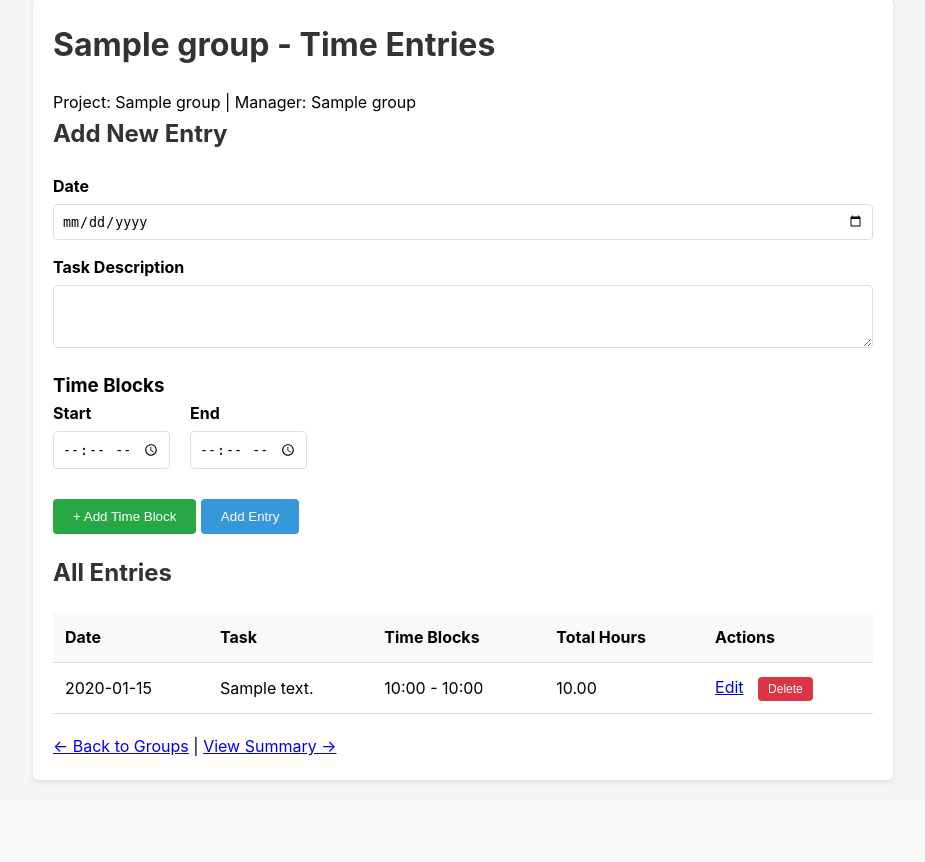
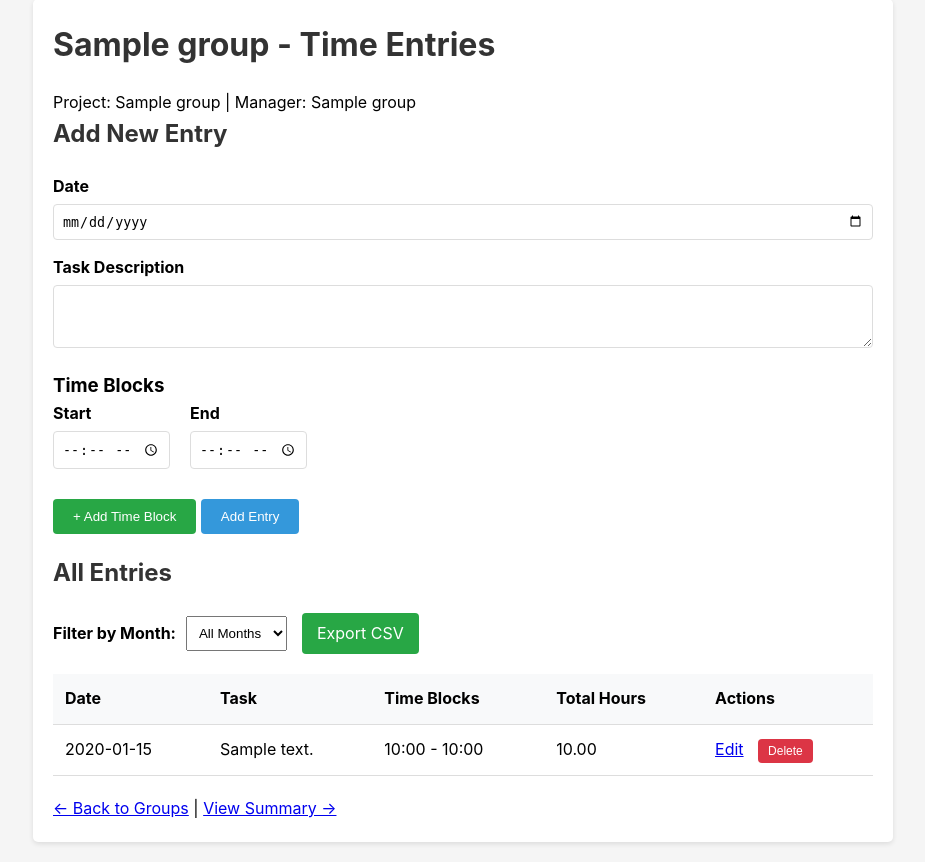
Before and after one commit to Chemical-Biology-STP/time_tracker, a Flask app: page /groups/1/entries in a window 1280 px wide. Shown: the part 97-959 px from the top of the page, without its empty margins (177-1102 px from the left). Before the commit the page ends 880 px from the top, so only its background shows below. Run offline with Flask 3, Linux system fonts and the light colour scheme; tables that the repository leaves empty hold one stand-in row (values such as "Sample post").

Commit message:
feat: add month filter and CSV export to web app entries
- Add month filter dropdown to entries page
- Add CSV export with current filter applied
- Export includes date, task, time blocks, total hours

```diff
--- a/app/routes.py
+++ b/app/routes.py
@@ -1,6 +1,8 @@
 """Flask route handlers for Time Tracker."""
+import csv
+import io
 from datetime import datetime
-from flask import Blueprint, render_template, request, redirect, url_for, flash
+from flask import Blueprint, render_template, request, redirect, url_for, flash, Response
 from .models import db, ResearchGroup, TimeEntry, TimeBlock
 from .utils import (
     validate_group_name,
@@ -115,9 +117,31 @@ def entries(group_id):
         flash('Time entry added successfully.', 'success')
         return redirect(url_for('main.entries', group_id=group_id))
 
-    # Get entries ordered by date descending
-    all_entries = TimeEntry.query.filter_by(research_group_id=group_id).order_by(TimeEntry.date.desc()).all()
-    return render_template('entries.html', group=group, entries=all_entries)
+    # Get month filter from query params
+    month_filter = request.args.get('month', '')
+
+    # Build query
+    query = TimeEntry.query.filter_by(research_group_id=group_id)
+
+    if month_filter:
+        try:
+            year, month = map(int, month_filter.split('-'))
+            from calendar import monthrange
+            start_date = datetime(year, month, 1).date()
+            _, last_day = monthrange(year, month)
+            end_date = datetime(year, month, last_day).date()
+            query = query.filter(TimeEntry.date >= start_date, TimeEntry.date <= end_date)
+        except (ValueError, TypeError):
+            pass
+
+    all_entries = query.order_by(TimeEntry.date.desc()).all()
+
+    # Get available months for filter dropdown
+    all_dates = db.session.query(TimeEntry.date).filter_by(research_group_id=group_id).distinct().all()
+    available_months = sorted(set(d[0].strftime('%Y-%m') for d in all_dates), reverse=True)
+
+    return render_template('entries.html', group=group, entries=all_entries,
+                          month_filter=month_filter, available_months=available_months)
 
 
 @bp.route('/groups/<int:group_id>/summary')
@@ -135,6 +159,67 @@ def summary(group_id):
         entries=entries,
         total_hours=total_hours,
         total_pay=total_pay
+    )
+
+
+@bp.route('/groups/<int:group_id>/export')
+def export_entries(group_id):
+    """Export entries to CSV file."""
+    group = ResearchGroup.query.get_or_404(group_id)
+
+    # Get month filter from query params
+    month_filter = request.args.get('month', '')
+
+    # Build query
+    query = TimeEntry.query.filter_by(research_group_id=group_id)
+
+    if month_filter:
+        try:
+            year, month = map(int, month_filter.split('-'))
+            from calendar import monthrange
+            start_date = datetime(year, month, 1).date()
+            _, last_day = monthrange(year, month)
+            end_date = datetime(year, month, last_day).date()
+            query = query.filter(TimeEntry.date >= start_date, TimeEntry.date <= end_date)
+        except (ValueError, TypeError):
+            pass
+
+    entries = query.order_by(TimeEntry.date.desc()).all()
+
+    # Create CSV
+    output = io.StringIO()
+    writer = csv.writer(output)
+    writer.writerow(['Date', 'Task Description', 'Time Blocks', 'Total Hours'])
+
+    for entry in entries:
+        time_blocks_str = '; '.join(
+            f"{b.start_time.strftime('%H:%M')}-{b.end_time.strftime('%H:%M')}"
+            for b in entry.get_sorted_time_blocks()
+        )
+        writer.writerow([
+            entry.date.strftime('%Y-%m-%d'),
+            entry.task_description,
+            time_blocks_str,
+            f"{entry.total_hours:.2f}"
+        ])
+
+    # Add total row
+    total_hours = sum(e.total_hours for e in entries)
+    writer.writerow([])
+    writer.writerow(['', '', 'Total:', f"{total_hours:.2f}"])
+
+    output.seek(0)
+
+    # Generate filename
+    filename = f"{group.name.replace(' ', '_')}_entries"
+    if month_filter:
+        filename += f"_{month_filter}"
+    filename += ".csv"
+
+    return Response(
+        output.getvalue(),
+        mimetype='text/csv',
+        headers={'Content-Disposition': f'attachment; filename={filename}'}
     )
 
 
--- a/app/templates/entries.html
+++ b/app/templates/entries.html
@@ -36,6 +36,20 @@
 </form>
 
 <h2>All Entries</h2>
+
+<div style="display: flex; gap: 15px; align-items: center; margin-bottom: 15px;">
+    <form method="GET" action="{{ url_for('main.entries', group_id=group.id) }}" style="display: flex; gap: 10px; align-items: center; margin: 0;">
+        <label for="month" style="margin: 0;">Filter by Month:</label>
+        <select name="month" id="month" onchange="this.form.submit()" style="width: auto; margin: 0; padding: 8px;">
+            <option value="">All Months</option>
+            {% for m in available_months %}
+            <option value="{{ m }}" {% if m == month_filter %}selected{% endif %}>{{ m }}</option>
+            {% endfor %}
+        </select>
+    </form>
+
+    <a href="{{ url_for('main.export_entries', group_id=group.id, month=month_filter) }}" style="background: #28a745; color: white; padding: 8px 15px; text-decoration: none; border-radius: 4px;">Export CSV</a>
+</div>
 {% if entries %}
 <table>
     <thead>
```
